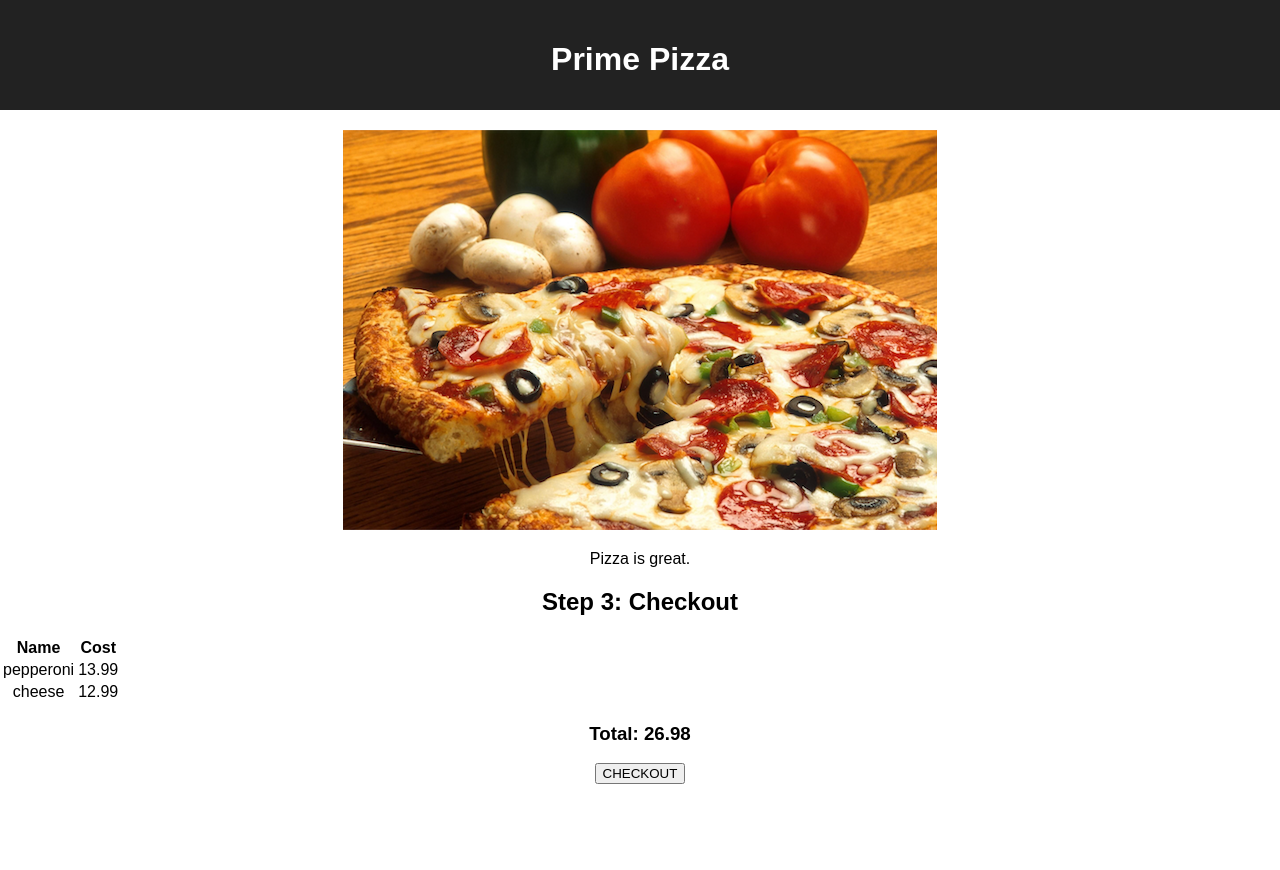
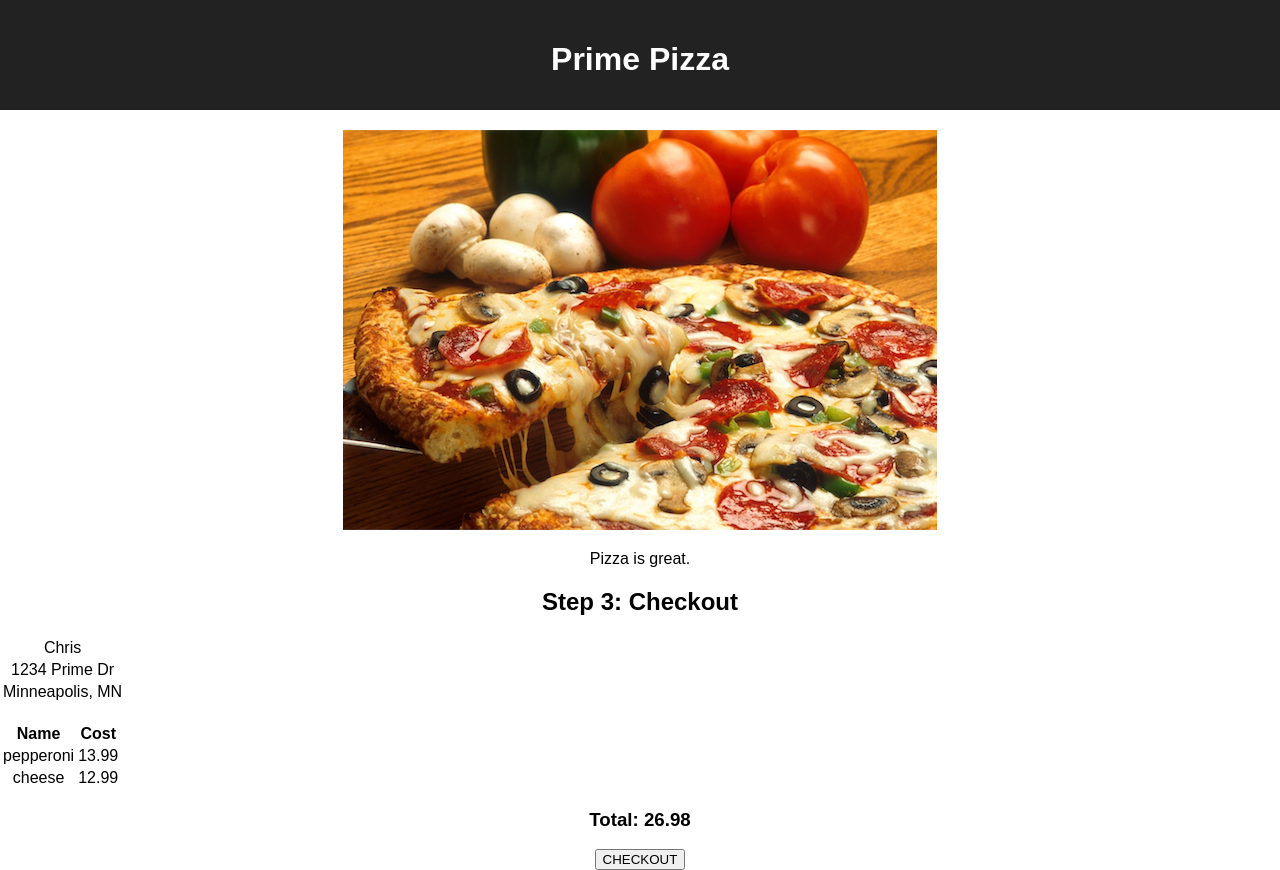
Before and after one commit to LeahGrim/redux-pizza-parlor, a React (Create React App) app: page / in a window 1280 px wide. Before the commit the page ends 800 px from the top, so only its background shows below. Built offline with nearby package versions, Linux system fonts and the light colour scheme.

Commit message:
checkout page now has all functionality except for navigating back to menu/order screen

```diff
--- a/src/components/CheckoutPage/CheckoutPage.jsx
+++ b/src/components/CheckoutPage/CheckoutPage.jsx
@@ -1,9 +1,12 @@
 import axios from 'axios';
-import { useSelector } from 'react-redux';
+import { useSelector, useDispatch } from 'react-redux';
 import CustomerInfo from './CustomerInfo/CustomerInfo';
 import CheckoutTable from './CheckoutTable/CheckoutTable';
 
 function CheckoutPage() {
+
+    // Set up dispatch
+    const dispatch = useDispatch();
 
     // Pull customer info and order info from store
     const customerInfo = useSelector(store => store.customerInfoReducer);
@@ -34,7 +37,14 @@ function CheckoutPage() {
         axios.post('/api/order', finalOrder )
         .then( res => {
             console.log('POST /api/order success', res.data);
-            // TODO: getPizzas function
+            // Dispatch to clear checkoutReducer and customerInfoReducer
+            dispatch({
+                type: 'RESET_CHECKOUT'
+              })
+            dispatch({
+                type: 'RESET_INFO'
+            })
+            // TODO: navigate back to home page
         })
         .catch( err => {
             console.error('POST /api/order failed', err);
@@ -45,7 +55,8 @@ function CheckoutPage() {
     return (
         <>
         <h2>Step 3: Checkout</h2>
-        <CustomerInfo />
+        <CustomerInfo customerInfo={customerInfo}/>
+        <br/>
         <CheckoutTable order={order}/>
         <button onClick={onCheckout}>CHECKOUT</button>
         </>
--- a/src/components/CheckoutPage/CustomerInfo/CustomerInfo.jsx
+++ b/src/components/CheckoutPage/CustomerInfo/CustomerInfo.jsx
@@ -1,13 +1,20 @@
-function CustomerInfo() {
 
+
+function CustomerInfo({ customerInfo }) {
 
 
     return (
         <table>
             <tbody>
-                <tr></tr>
-                <tr></tr>
-                <tr></tr>
+                <tr>
+                    <td>{customerInfo.name}</td>
+                </tr>
+                <tr>
+                    <td>{customerInfo.address}</td>
+                </tr>
+                <tr>
+                    <td>{customerInfo.city}</td>
+                </tr>
             </tbody>
         </table>
     )
--- a/src/index.js
+++ b/src/index.js
@@ -29,6 +29,8 @@ const menuReducer = (state = [], action) => {
 */
 const checkoutReducer = (state = { pizzas: [{id: 1, pizza: 'pepperoni', cost: '13.99', quantity: 1}, {id: 2, pizza: 'cheese', cost: '12.99', quantity: 1}], total: '26.98' }, action) => {
     switch (action.type) {
+        case 'RESET_CHECKOUT':
+            return { pizzas: [], total: 0 };
         default:
             return state;
     }
@@ -39,8 +41,10 @@ const checkoutReducer = (state = { pizzas: [{id: 1, pizza: 'pepperoni', cost: '1
 //      { name: name, address: address, city: city, zip: zip, delivery: true/false }
 //      - delivery or pickup
 
-const customerInfoReducer = (state = {name: 'Chris', address: '1234 Prime Dr', city: 'Minneapolis', zip: '55410', type: 'delivery' }, action) => {
+const customerInfoReducer = (state = {name: 'Chris', address: '1234 Prime Dr', city: 'Minneapolis, MN', zip: '55410', type: 'delivery' }, action) => {
     switch (action.type) {
+        case 'RESET_INFO':
+            return { name: '', address: '', city: '', zip: '', type: '' };
         default:
             return state;
     }
```
